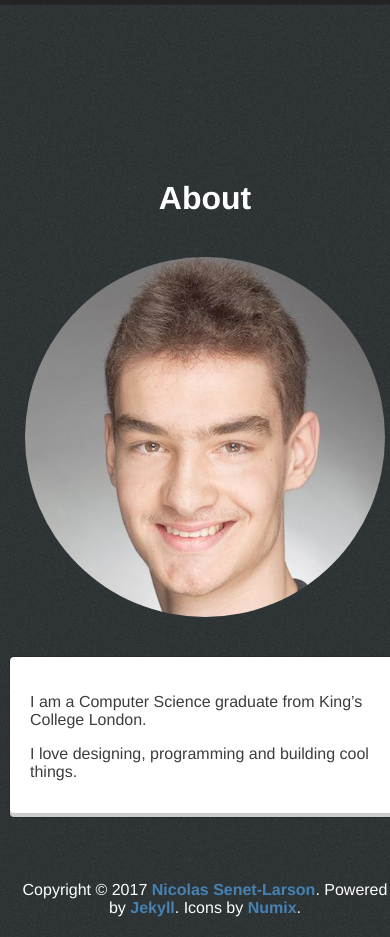
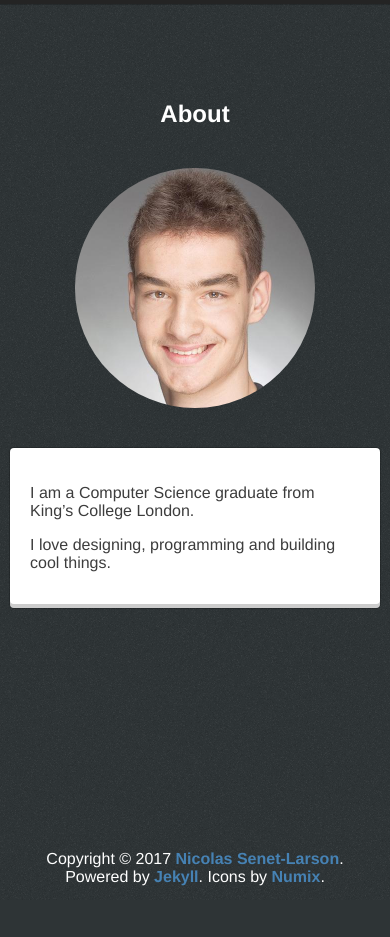
Before and after one commit to NicolasSenet-Larson/NicolasSenet-Larson.github.io, a Jekyll site: the page built from about.md, in a window 390 px wide. Built offline with Jekyll 4.4.1, drawn with Linux system fonts in a browser that asks for light colours; after the commit the page ends 900 px from its top, so only the background shows below that.

Commit message:
Responsive design changes

```diff
--- a/_includes/footer.html
+++ b/_includes/footer.html
@@ -1,3 +1,3 @@
-<footer>
+<footer class="site-footer">
     {{ page.notice | default: site.notice }}
 </footer>
--- a/_includes/header.html
+++ b/_includes/header.html
@@ -18,11 +18,11 @@
             <div class="trigger">
                 <!-- Navigation -->
                 <div class="page-links">
-                    <a class="page-link" href="{{ site.baseurl | append: "/" }}">Home</a>
+                    <a class="page-link" href="{{ site.baseurl | append: "/" }}" {% if page.url == "/" %}style="text-decoration: underline"{% endif %}>Home</a>
                     {% for path in page_paths %}
                         {% assign my_page = site.pages | where: "path", path | first %}
                         {% if my_page.title %}
-                            <a class="page-link" href="{{ my_page.url | relative_url }}">{{ my_page.title }}</a>
+                            <a class="page-link" href="{{ my_page.url | relative_url }}" {% if my_page.title == page.title %}style="text-decoration: underline"{% endif %}>{{ my_page.title }}</a>
                         {% endif %}
                     {% endfor %}
                 </div>
--- a/_layouts/page.html
+++ b/_layouts/page.html
@@ -1,7 +1,7 @@
 ---
 layout: default
 ---
-<article class="page" id="{{ page.id }}">
+<article class="page" id="{{ page.title | downcase | replace:" ","-" }}">
     <header class="page-header">
         <!-- Title -->
         <div class="page-title">
--- a/_sass/theme.sass
+++ b/_sass/theme.sass
@@ -1,9 +1,15 @@
 @charset "utf-8"
+
+// Fonts
+
+@font-face
+    font-family: 'Knights Quest Shielded'
+    src: url(Knights-Quest-Shielded.ttf)
 
 // Variables
 
 $content-width: 1200px !default
-$on-palm: 768px !default
+$on-palm: 720px !default
 $page-logo-width: 360px
 $header-logo-width: 36px
 $post-logo-width: 120px
@@ -31,21 +37,7 @@ $active-box-shadow: inset 0 0 0 1px rgba(0,0,0,0.2), inset 0 #{$border-radius} r
 $text-shadow: 1px 1px rgba(0,0,0,0.1)
 $title-shadow: 0 0 1px rgba(0,0,0,1)
 
-// Fonts
-
-@font-face
-    font-family: 'Barbarian'
-    src: url(Barbarian.ttf)
-
-@font-face
-    font-family: 'Barbarian NS'
-    src: url(Barbarian-NS.ttf)
-
-@font-face
-    font-family: 'Knights Quest Shielded'
-    src: url(Knights-Quest-Shielded.ttf)
-
-// Media queries
+// Mixins
 
 @mixin media-query($device)
     @media screen and (max-width: $device)
@@ -79,11 +71,11 @@ a:hover, a:focus
 
 .button:hover, .button:active, .button:focus
     color: $header-color
-    background-color: darken($background-color, 20)
+    background-color: darken($background-color, 25)
     text-decoration: none
 
 .button:active
-    background-color: darken($background-color, 30)
+    background-color: darken($background-color, 50)
     box-shadow: $active-box-shadow
 
 // Background
@@ -95,13 +87,13 @@ html
     color: $base-color
     background: $site-background
     background-size: $site-background-size
+    padding: 0 $spacing/2
 
 body
-    max-width: $content-width - $spacing
     width: 100%
+    max-width: $content-width
     min-height: 100%
     margin: auto
-    padding: 0 $spacing/2
     position: relative
 
     // Site header
@@ -122,19 +114,14 @@ body
 
             label[for="nav-trigger"]
                 display: none
-                float: right
-                width: 36px
-                height: 36px
                 cursor: pointer
 
             .menu-icon
-                display: block
-                float: right
-                width: 36px
-                height: 26px
-                line-height: 0
-                padding-top: 10px
-                text-align: center
+                display: inline-block
+                min-width: $header-logo-width/2
+                height: $header-logo-width/2
+                line-height: $header-logo-width/2
+                padding: $spacing/2
 
                 svg path
                     fill: $background-color
@@ -163,12 +150,29 @@ body
                 padding: $spacing/2
                 color: $background-color
 
-            .page-link:hover, .page-link:active, .page-link:focus, .social:hover, .social:active, .social:focus
+            .page-link:hover, .page-link:active, .page-link:focus,
+            .social:hover, .social:active, .social:focus,
+            label:hover, label:active, label:focus
                 background: transparentize($background-color, 0.9)
                 text-decoration: none
 
-            .page-link:active, .social:active
+            .page-link:active, .social:active, label:active
                 box-shadow: $active-box-shadow
+
+            +media-query($on-palm)
+                label[for="nav-trigger"]
+                    display: block
+
+                input ~ .trigger
+                    clear: both
+                    display: none
+
+                input:checked ~ .trigger
+                    display: block
+
+                .page-links, .socials
+                    float: none
+                    width: 100%
 
     // Site footer
 
@@ -177,14 +181,16 @@ body
         bottom: 0
         left: 0
         right: 0
-        padding: $spacing
+        padding: $spacing/2
+        padding-bottom: $spacing/2 + $border-radius
+        height: $header-logo-width
         color: $background-color
 
     // Page
 
     .page
-        padding-top: ($header-logo-width + $spacing + $border-radius + $spacing)*2
-        padding-bottom: $header-logo-width + $spacing + $border-radius + $spacing
+        padding-top: $header-logo-width + $spacing + $border-radius + $spacing
+        padding-bottom: $header-logo-width + $spacing + $border-radius
 
         // Page header
 
@@ -195,6 +201,10 @@ body
             .page-title
                 font-size: 2em
                 margin: $spacing 0
+
+            +media-query($on-palm)
+                .page-title
+                    font-size: 1.5em
 
             time, .page-category
                 display: inline-block
@@ -215,11 +225,16 @@ body
                     width: 100%
                     min-height: 100%
 
+            +media-query($on-palm)
+                .page-logo
+                    max-width: $page-logo-width*2/3
+                    max-height: $page-logo-width*2/3
+
         // Page content
 
         .page-content
             text-align: left
-            margin: $spacing*2 auto
+            margin: $spacing*2 0
             padding: $spacing
             box-shadow: $box-shadow
             background-color: $background-color
@@ -255,6 +270,13 @@ body
             .page-category
                 font-size: 1.5em
 
+            +media-query($on-palm)
+                .page-title
+                    font-size: 1.5em
+
+                .page-category
+                    font-size: 1em
+
         .post
             display: block
             margin: $spacing auto
@@ -277,6 +299,10 @@ body
             .post-title
                 font-size: 1.5em
 
+            +media-query($on-palm)
+                .post-title
+                    font-size: 1.25em
+
             time
                 display: inline-block
                 vertical-align: middle
```
Also changed, not shown: about.md (+0 -1 lines).
